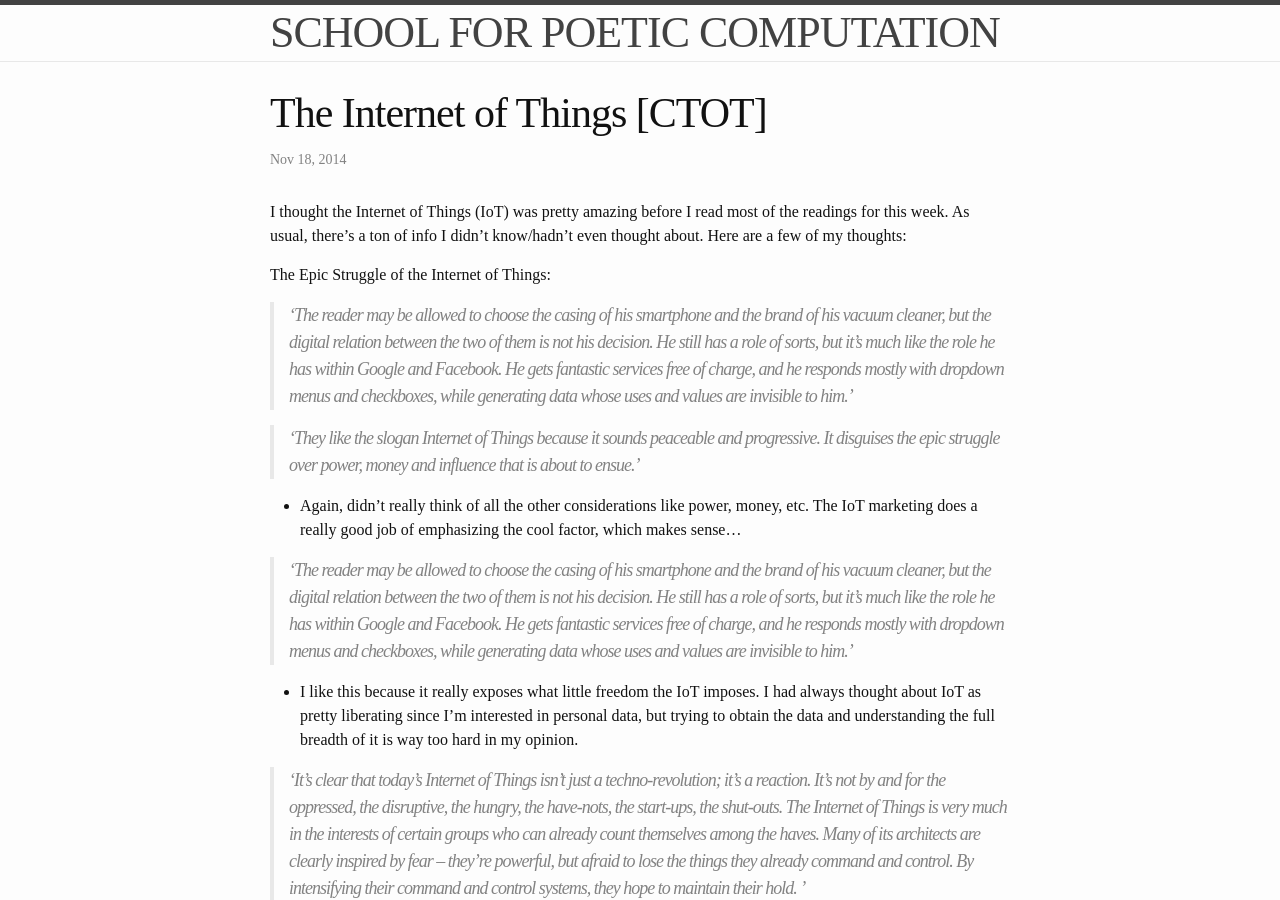
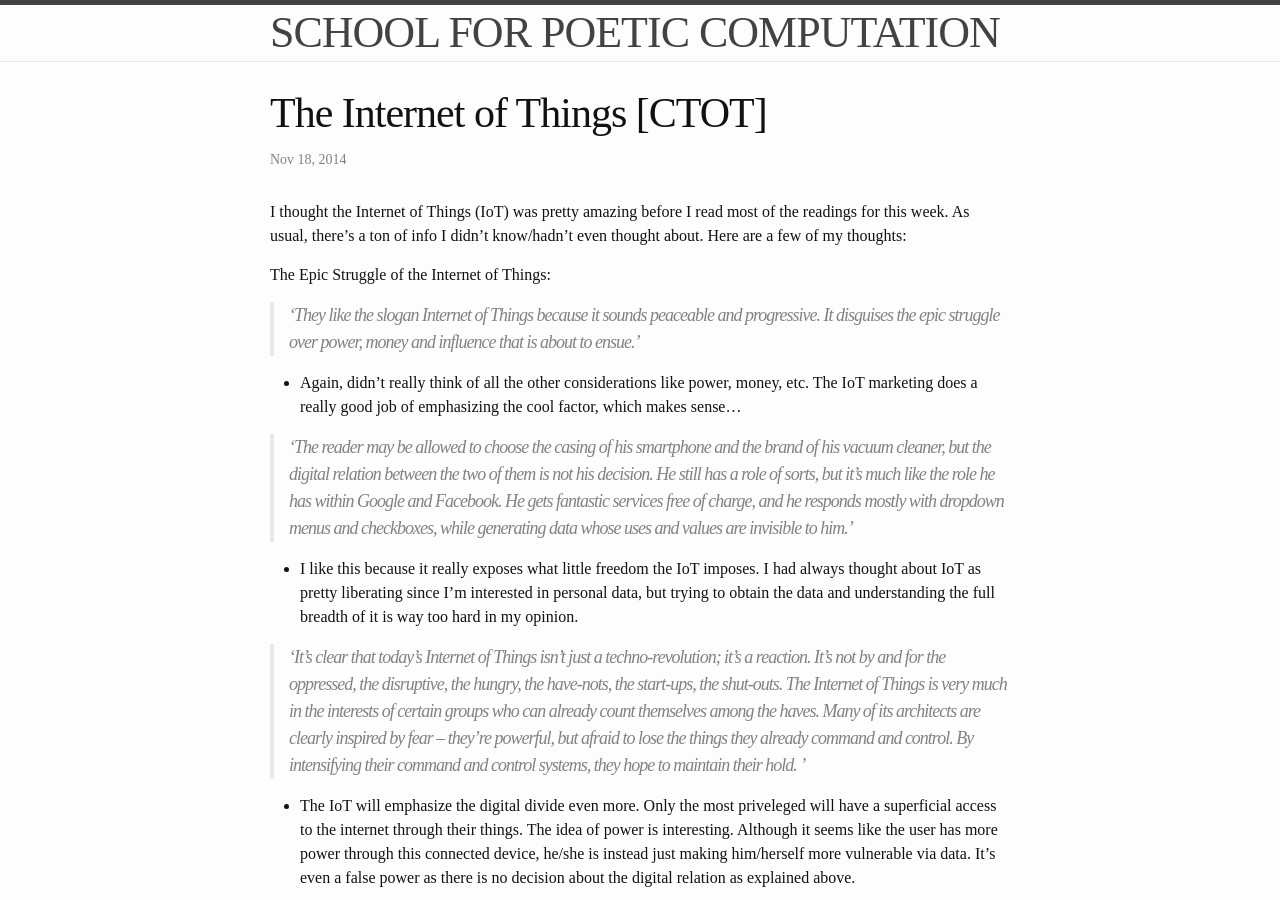
Before and after one commit to paigederaedt/blog, a Jekyll site: the page built from _posts/2014-11-18-InternetOfThings.markdown, in a window 1280 px wide and 900 px high. Built offline with Jekyll 4.4.1, drawn with Linux system fonts in a browser that asks for light colours.

Commit message:
update CTOT post

```diff
--- a/_posts/2014-11-18-InternetOfThings.markdown
+++ b/_posts/2014-11-18-InternetOfThings.markdown
@@ -7,7 +7,6 @@ categories: jekyll update
 I thought the Internet of Things (IoT) was pretty amazing before I read most of the readings for this week. As usual, there's a ton of info I didn't know/hadn't even thought about. Here are a few of my thoughts:
 
 The Epic Struggle of the Internet of Things:
->'The reader may be allowed to choose the casing of his smartphone and the brand of his vacuum cleaner, but the digital relation between the two of them is not his decision. He still has a role of sorts, but it’s much like the role he has within Google and Facebook. He gets fantastic services free of charge, and he responds mostly with dropdown menus and checkboxes, while generating data whose uses and values are invisible to him.'
 
 >'They like the slogan Internet of Things because it sounds peaceable and progressive. It disguises the epic struggle over power, money and influence that is about to ensue.'
 
```
